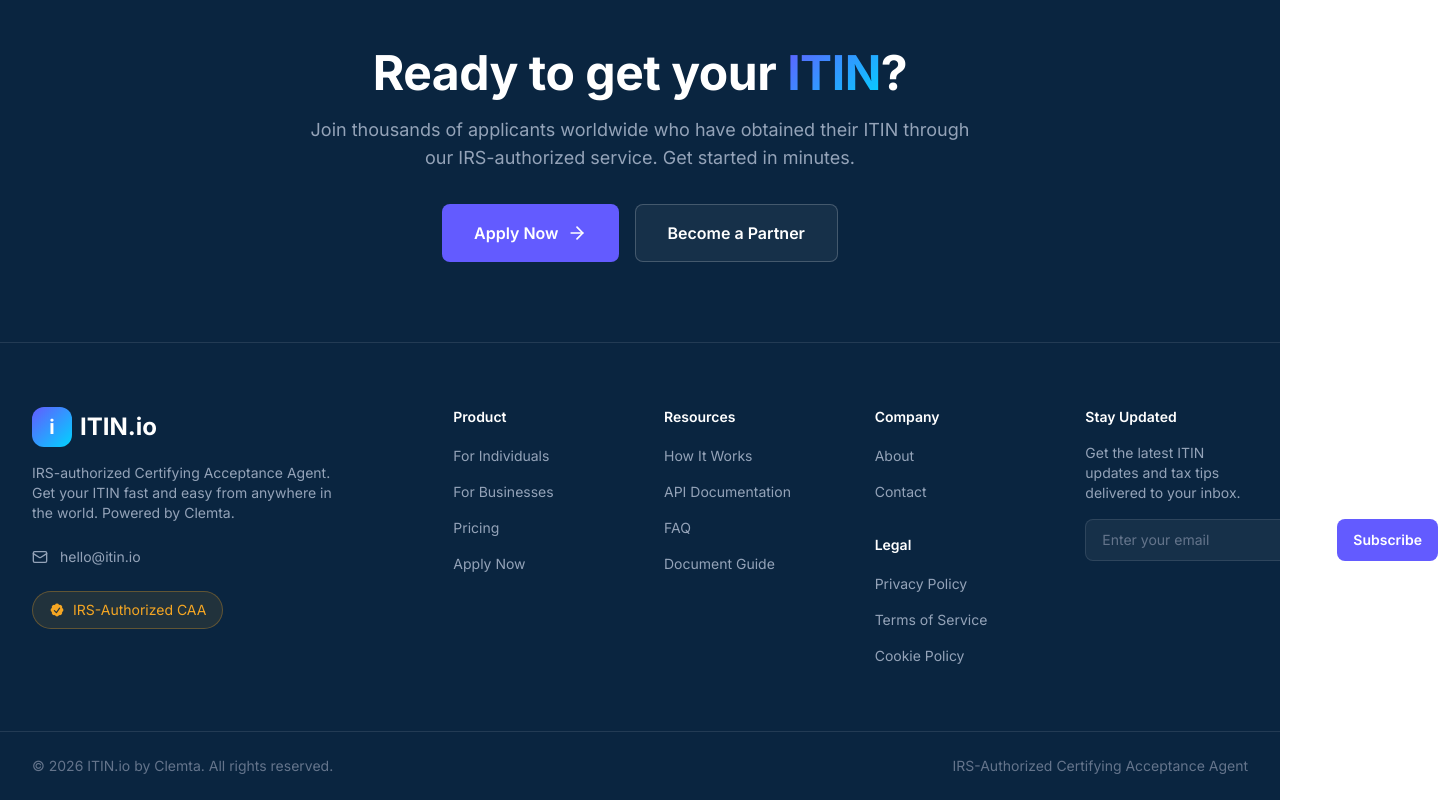
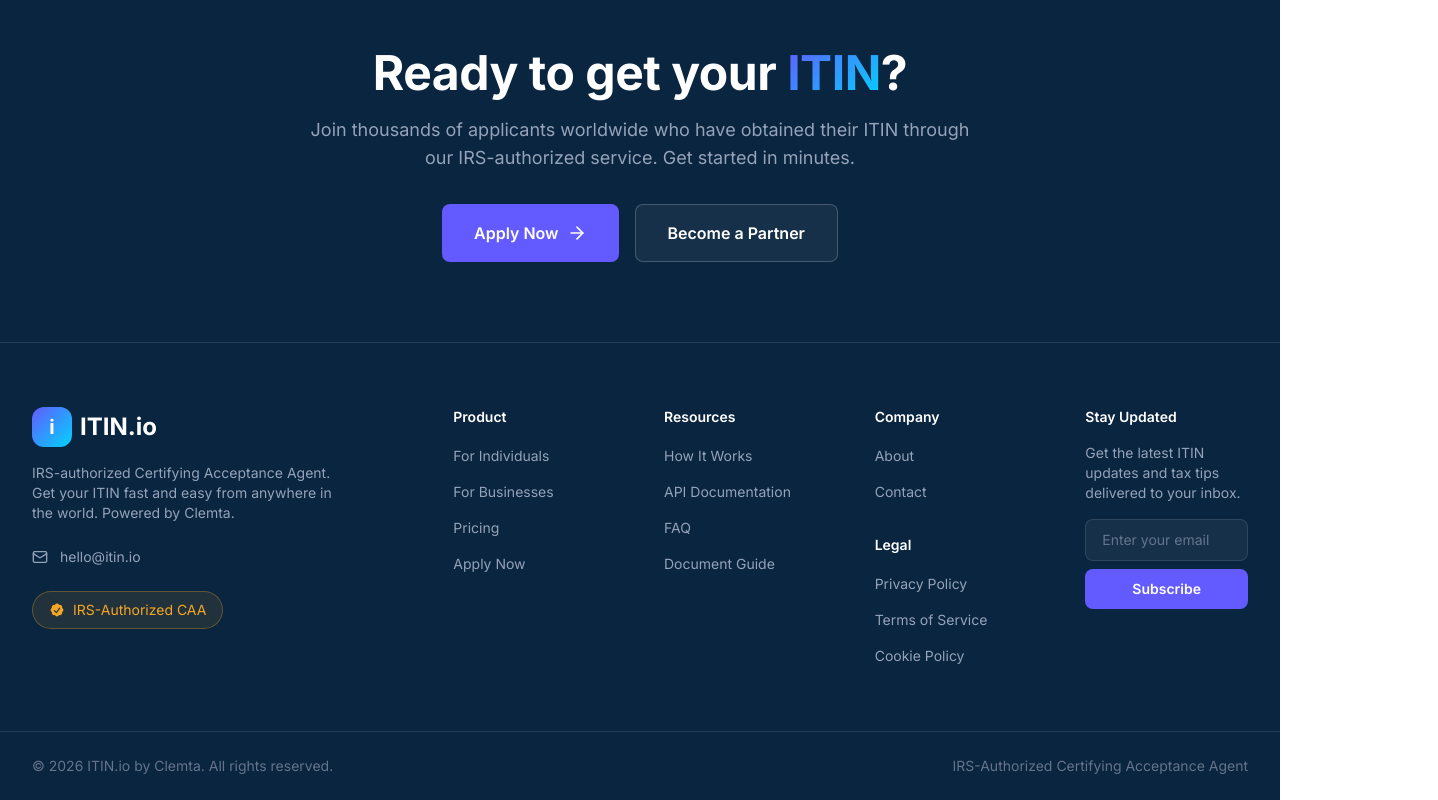
Before and after one commit to sencanokan/itin-io, a Next.js app: page / in a window 1280 px wide. Shown: the part 7363-8163 px from the top of the page, 1438 px wide, since content can reach past the window. Built offline with nearby package versions, Linux system fonts and the light colour scheme.

Commit message:
fix: stack newsletter input and button vertically in footer
Co-Authored-By: Claude Opus 4.6 (1M context) <noreply@anthropic.com>

```diff
--- a/components/layout/Footer.tsx
+++ b/components/layout/Footer.tsx
@@ -147,20 +147,18 @@ export function Footer() {
             <p className="mt-4 text-sm text-slate-400">
               Get the latest ITIN updates and tax tips delivered to your inbox.
             </p>
-            <form className="mt-4">
-              <div className="flex gap-2">
+            <form className="mt-4 space-y-2">
               <input
                 type="email"
                 placeholder="Enter your email"
-                  className="flex-1 rounded-lg border border-white/10 bg-white/5 px-4 py-2.5 text-sm text-white placeholder-slate-500 focus:border-primary-500 focus:outline-none focus:ring-1 focus:ring-primary-500"
+                className="w-full rounded-lg border border-white/10 bg-white/5 px-4 py-2.5 text-sm text-white placeholder-slate-500 focus:border-primary-500 focus:outline-none focus:ring-1 focus:ring-primary-500"
               />
               <button
                 type="submit"
-                  className="rounded-lg bg-primary-500 px-4 py-2.5 text-sm font-semibold text-white transition-colors hover:bg-primary-600"
+                className="w-full rounded-lg bg-primary-500 px-4 py-2.5 text-sm font-semibold text-white transition-colors hover:bg-primary-600"
               >
                 Subscribe
               </button>
-              </div>
             </form>
           </div>
         </div>
```
Lines whose indentation alone changed are shown as unchanged.
